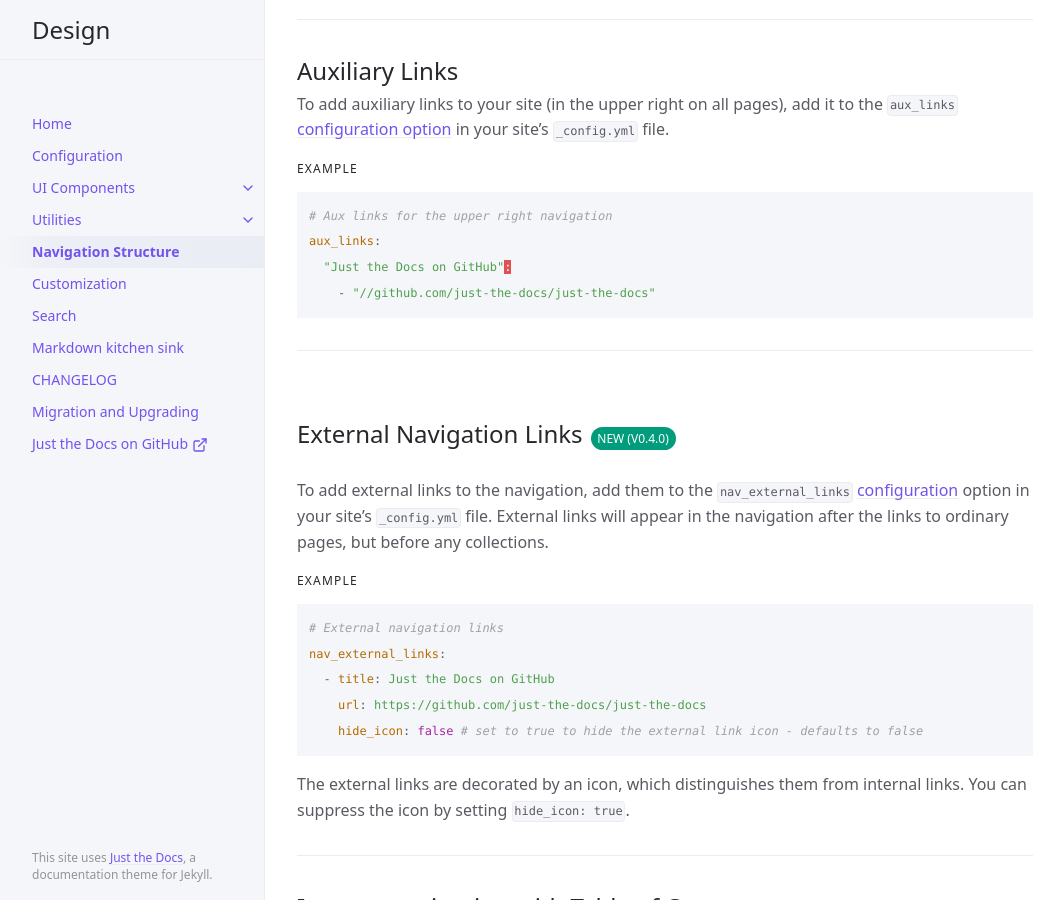
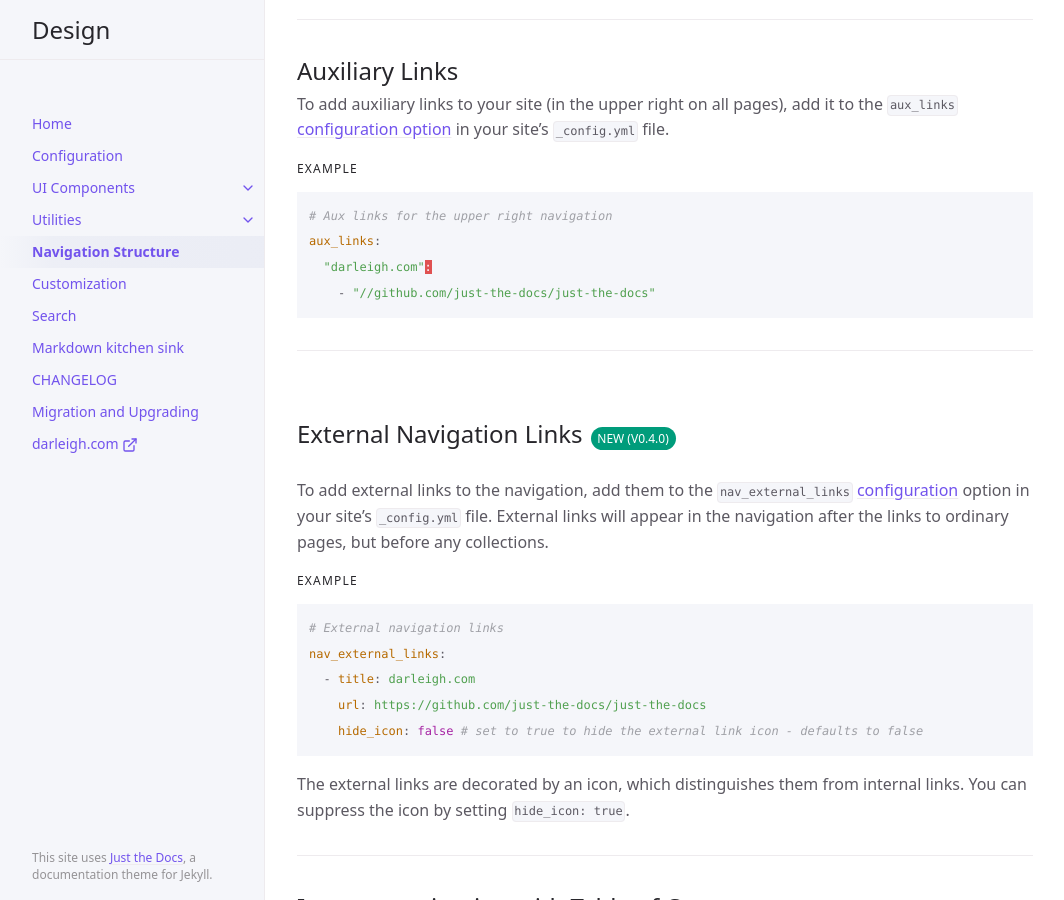
Before and after one commit to darleigh/usage, a Jekyll site: the page built from docs/navigation-structure.md, in a window 1280 px wide and 900 px high, scrolled down 5706 px. Shown: the whole window, without its empty margins (107-1171 px from the left). Built offline with Jekyll 4.4.1, drawn with Linux system fonts in a browser that asks for light colours; some of the changed text lies outside the part shown.

Commit message:
Update title index

````diff
--- a/_config.yml
+++ b/_config.yml
@@ -99,7 +99,7 @@
 
   # Aux links for the upper right navigation
   aux_links:
-    "Just the Docs on GitHub":
+    "darleigh.com":
       - "//darleigh.com"
 
   # Makes Aux links open in a new tab. Default is false
@@ -111,7 +111,7 @@
 
   # External navigation links
   nav_external_links:
-    - title: Just the Docs on GitHub
+    - title: darleigh.com
       url: https://darleigh.com
 
   # Footer content
--- a/docs/navigation-structure.md
+++ b/docs/navigation-structure.md
@@ -247,7 +247,7 @@ To add auxiliary links to your site (in the upper right on all pages), add it to
 ```yaml
 # Aux links for the upper right navigation
 aux_links:
-  "Just the Docs on GitHub":
+  "darleigh.com":
     - "//github.com/just-the-docs/just-the-docs"
 ```
 
@@ -268,7 +268,7 @@ External links will appear in the navigation after the links to ordinary pages,
 ```yaml
 # External navigation links
 nav_external_links:
-  - title: Just the Docs on GitHub
+  - title: darleigh.com
     url: https://github.com/just-the-docs/just-the-docs
     hide_icon: false # set to true to hide the external link icon - defaults to false
 ```
````
Also changed, not shown: docs/configuration.md (+1 -1 lines), index.md (+4 -6 lines).
